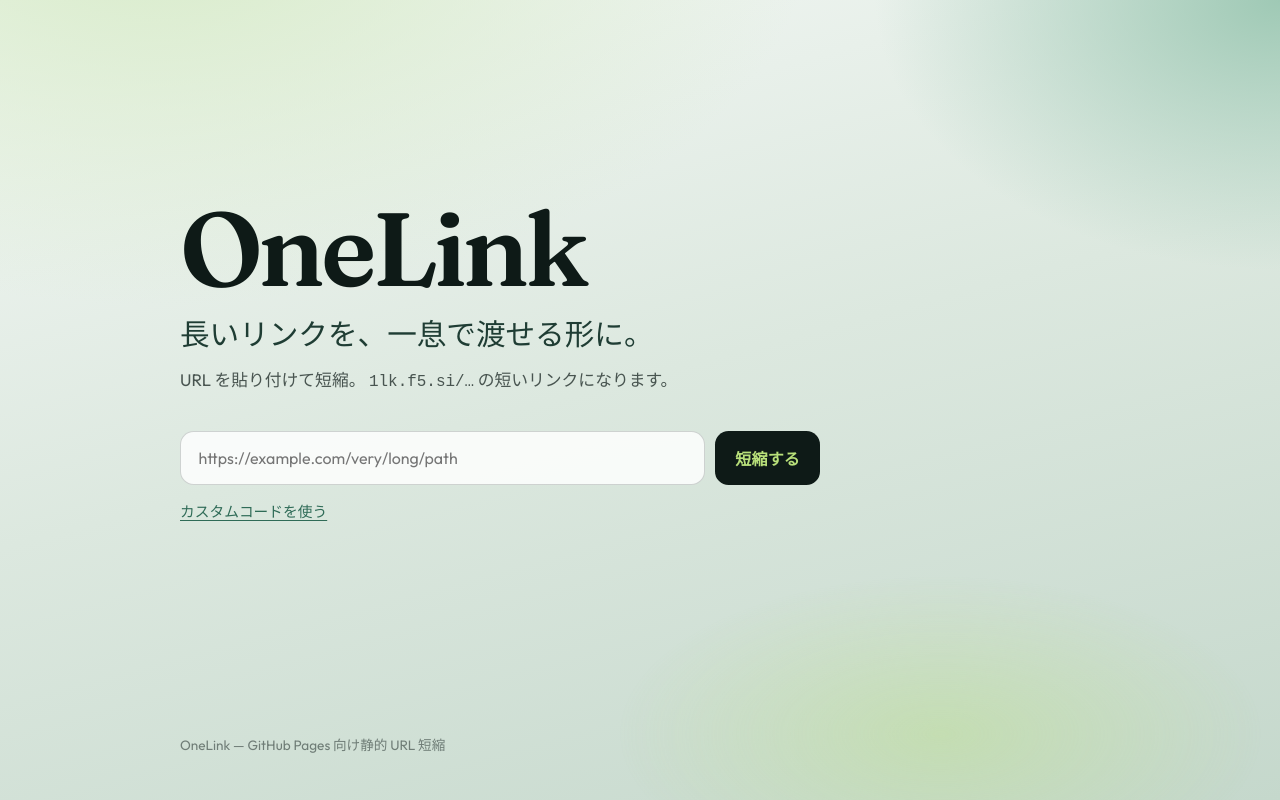
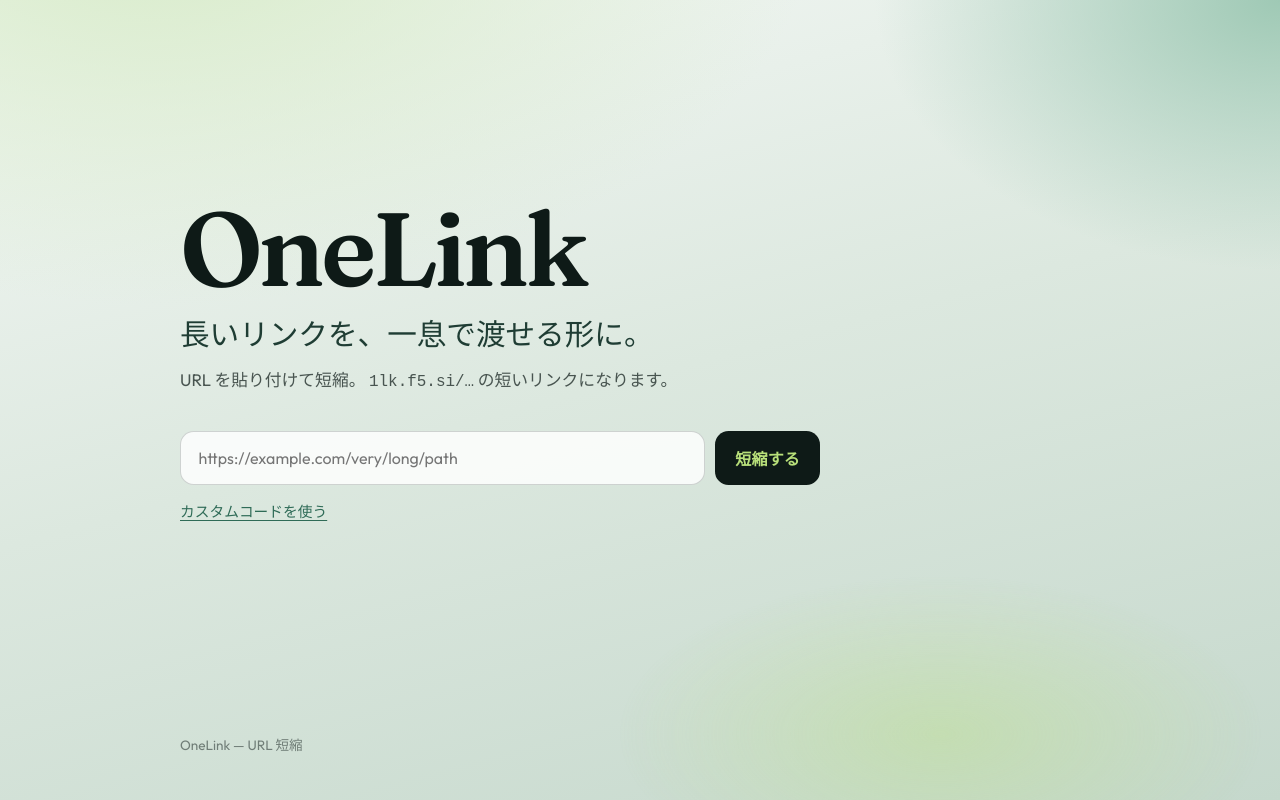
Before and after one commit to mangagroup712-design/onelink, a plain HTML site: page index.html in a window 1280 px wide. Drawn offline with Linux system fonts and the light colour scheme.

Commit message:
Update footer text for URL shortening service

```diff
--- a/index.html
+++ b/index.html
@@ -104,7 +104,7 @@
       </main>
 
       <footer class="site-footer">
-        <p>OneLink — GitHub Pages 向け静的 URL 短縮</p>
+        <p>OneLink — URL 短縮</p>
       </footer>
     </div>
 
```
